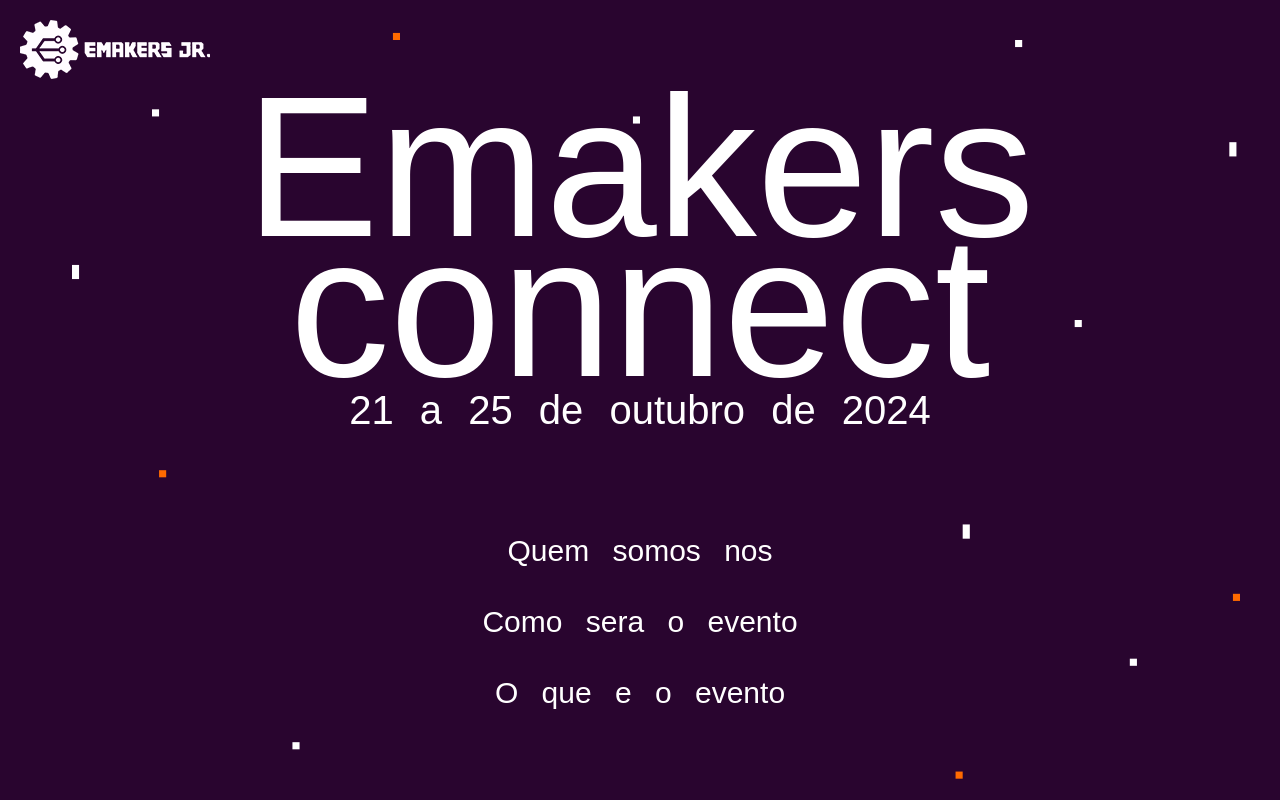
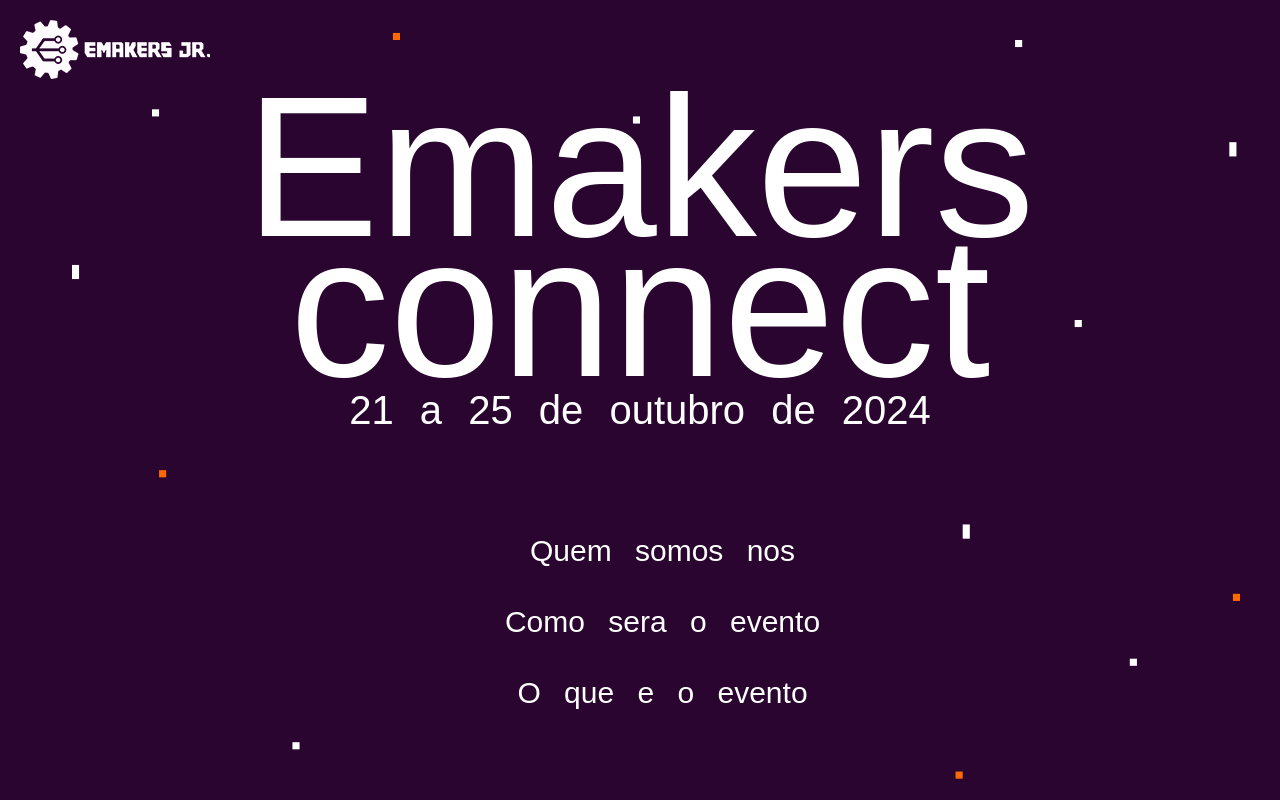
Before and after one commit to AlphaFNTZ/Emakers_connect, a React (Vite) app: page / in a window 1280 px wide. Built offline with nearby package versions, Linux system fonts and the light colour scheme; a web font is replaced by a local one.

Commit message:
Arrumando a seta de indicação

```diff
--- a/src/App.jsx
+++ b/src/App.jsx
@@ -55,21 +55,6 @@
 	}
 `;
 
-const Logo = styled.div`
-	display: flex;
-	flex-direction: column;
-	margin-left: 20px;
-	height: 100%;
-	width: 190px;
-	justify-content: center;
-`;
-
-const Teste = styled.div`
-	display: flex;
-	width: 1000px;
-	height: 500px;
-`;
-
 function App() {
 	const [currentPage, setCurrentPage] = React.useState(1);
 	const [showNavBar, setShowNavBar] = React.useState(false);
--- a/src/Screens/Screen1.jsx
+++ b/src/Screens/Screen1.jsx
@@ -6,7 +6,6 @@
 
 const Screen1 = styled.div`
 	display: flex;
-	z-index: -2;
 	flex-direction: column;
 	align-items: center;
 	justify-content: center;
@@ -56,6 +55,7 @@
 const Link_Styled = styled.a`
 	display: flex;
 	align-items: center;
+	z-index: 5;
 	margin-top: 50px;
 	font-size: 30px;
 	font-weight: 300;
@@ -69,7 +69,7 @@
 	cursor: pointer;
 
 	svg {
-		position: absolute;
+		left: 40%;
 		opacity: 0;
 		transform: translateX(-20px);
 		transition: opacity 0.3s ease, transform 0.3s ease;
@@ -92,7 +92,7 @@
 	align-items: center;
 	justify-content: center;
 	margin-top: 5vh;
-
+	z-index: 6;
 	@media (max-width: 767px) {
 		margin-top: 2vh;
 	}
@@ -116,6 +116,7 @@
 	height: 10px;
 	background: white;
 	position: absolute;
+	z-index: 2;
 	top: -150px;
 	gap: 50px;
 
```
